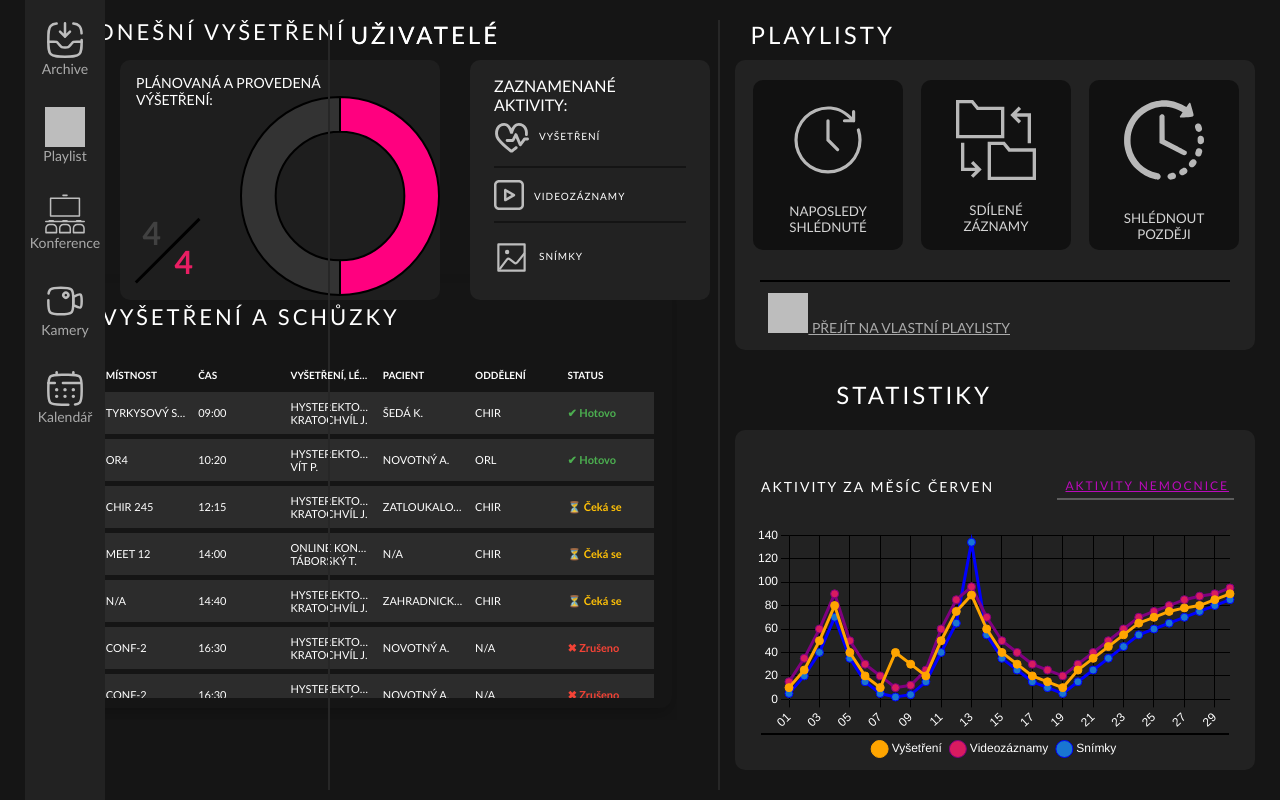
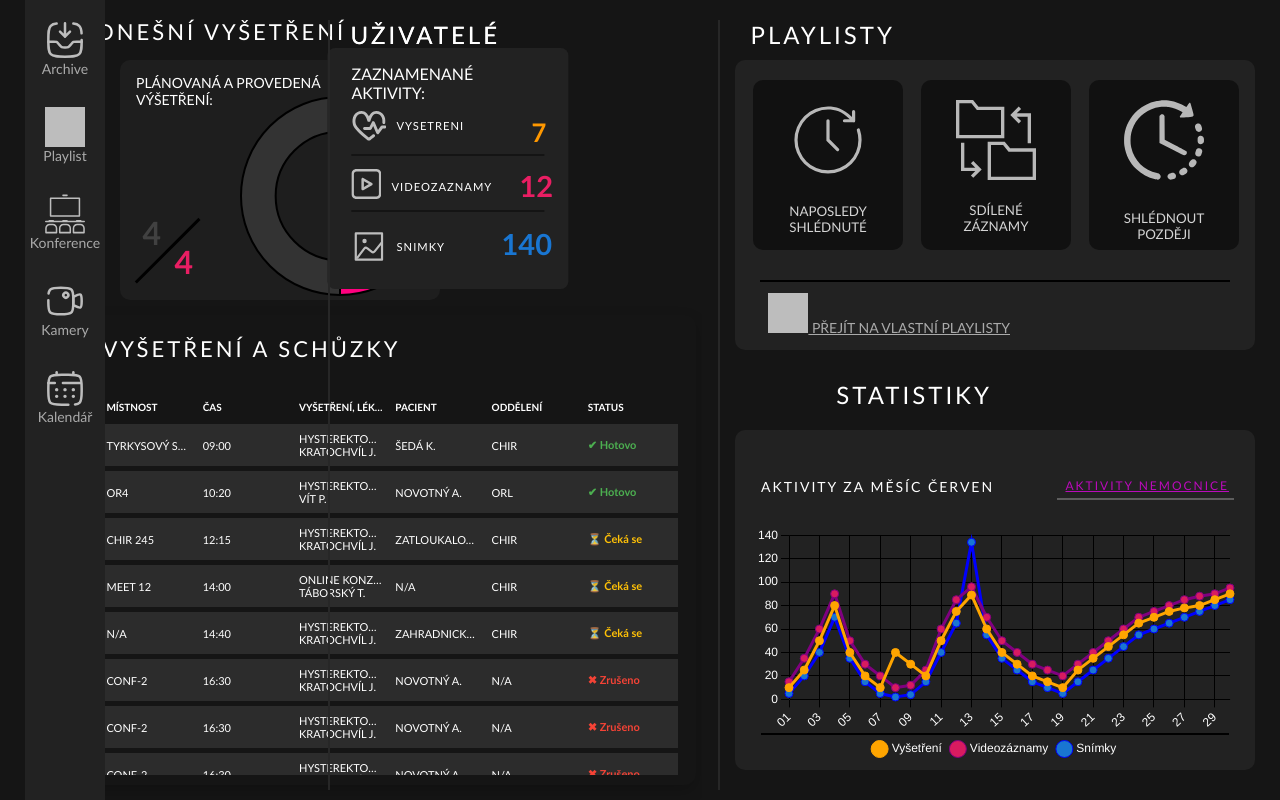
Before and after one commit to Shadowinger/Dashboard, an Angular app in the folder frontend/: page /table in a window 1280 px wide. Built offline with nearby package versions, Linux system fonts and the light colour scheme; no server answers; grey boxes are pictures that could not be loaded.

Commit message:
made some viewport adjustments and added new data into json file and made user form ts load data from it and display the numbers on the site

```diff
--- a/frontend/app/app.component.html
+++ b/frontend/app/app.component.html
@@ -1,14 +1,8 @@
-<head>
-  <title>Medirecord Dashboard</title>
-  <meta charset="UTF-8">
-  <meta name="viewport" content="width=device-width, initial-scale=1.0">
-</head>
-<body>
+
+
   <app-table></app-table>
   <app-chart></app-chart>
   <app-user-form></app-user-form>
   <app-dashboard></app-dashboard>
   <app-user-list></app-user-list>
   <app-line></app-line>
-
-</body>
--- a/frontend/app/components/table/table.component.css
+++ b/frontend/app/components/table/table.component.css
@@ -13,15 +13,15 @@ app-table{
 }
 
 .app-container {
-    width: 600px;
-    height: 450px;
+    width: 625px;
+    height: 500px;
     background-color: var(--bg-primary);
     display: flex;
     justify-content: center;
     align-items: center;
     overflow: hidden;
     position: absolute;
-    bottom: 10%;
+    bottom: 0%;
     left:6%;
 }
 
--- a/frontend/app/components/user-form/user-form.component.css
+++ b/frontend/app/components/user-form/user-form.component.css
@@ -1,7 +1,5 @@
-
-
 .todays-checkups{
-    font-size: 22px;  /* Make text larger */
+    font-size: 1.375rem;  /* Make text larger */
     font-weight: normal;  /* Make it bold */
     text-transform: uppercase;  /* Make it all caps if needed */
     letter-spacing: 3px;
@@ -11,49 +9,52 @@
     margin:10px;
 }
 
-
-
 .container-activities {
     position: fixed;
-    left:470px;
-    top:60px;
+    left: 35%;
+    top: 6vh;
+    transform: translateX(-50%);
     display: flex;
-    flex-direction: row;  /* Stack items vertically */
+    flex-direction: column;  /* Stack items vertically */
     justify-content: center; /* Center items vertically */
     align-items: center;  /* Center items horizontally */
     background-color: #222;  /* Dark background */
     color: white;
-    padding: 20px;
-    border-radius: 10px;
-    width: 200px;  /* Adjust width */
-    height: 200px; /* Adjust height */
+    padding: 2vw;
+    border-radius: 0.6vw;
+    width: 20vw;  /* Adjust width */
+    max-width: 190px;
+    height: auto; /* Adjust height */
+    min-height: 190px;
     margin: 0px;  /* Space from other elements */
 }
 
 .checkup-icon {
-    width: 35px;
-    height: 35px;
+    width: 10vw;
+    max-width: 35px;
+    height: auto;
     filter: grayscale(28%) brightness(0) invert(1); /* Convert to gray */
     opacity: 0.7; /* Adjust transparency */
 }
 
 .video-icon{
-    width: 30px;
-    height: 30px;
+    width: 10vw;
+    max-width: 30px;
+    height: auto;
     filter: grayscale(28%) brightness(0) invert(1); /* Convert to gray */
     opacity: 0.7; /* Adjust transparency */
 }
 
 .images-icon{
-    width: 35px;
-    height: 35px;
+    width: 10vw;
+    max-width: 35px;
+    height: auto;
     filter: grayscale(28%) brightness(0) invert(1); /* Convert to gray */
     opacity: 0.7; /* Adjust transparency */
-
 }
 
 .activities-text{
-    font-size: 10px;
+    font-size: 0.7rem;
     text-transform: uppercase;
     display: inline-block;
     letter-spacing: 1px;
@@ -66,8 +67,8 @@
     top:0%;
     left:10%;
     width: 40px;
+}
 
-}
 .checkup{
     position: absolute;
     top: 25%; /* Posune text dolů o 50 % výšky rodiče */
@@ -75,8 +76,8 @@
     border-bottom: 2px solid #141414; /* Černá čára */
     padding-bottom: 8px; /* Odstup od textu */
     width: 80%; /* Aby čára byla přes celý prvek */
+}
 
-}
 .video{
     position: absolute;
     top: 50%; /* Posune text dolů o 50 % výšky rodiče */
@@ -84,11 +85,96 @@
     border-bottom: 2px solid #141414; /* Černá čára */
     padding-bottom: 8px; /* Odstup od textu */
     width: 80%; /* Aby čára byla přes celý prvek */
+}
 
-}
 .images{
     position: absolute;
     top: 75%; /* Posune text dolů o 50 % výšky rodiče */
     left: 10%; /* Posune text doprava o 50 % šířky rodiče */
+}
 
+.yellow {
+    color: #ff9800; /* Oranžová */
+    font-size: 2vw;
+    font-weight: bold;
+    position: absolute;
+    bottom:15%;
+    left:180px;
 }
+
+.pink {
+    color: #e91e63; /* Růžová */
+    font-size: 2vw;
+    font-size: 29px;
+    font-weight: bold;
+    position: absolute;
+    bottom:15%;
+    left:168px;
+}
+
+.blue {
+    color: #1976d2; /* Modrá */
+    font-size: 2vw;
+    font-size: 29px;
+    font-weight: bold;
+    position: absolute;
+    bottom:15%;
+    left:150px;
+}
+
+@media (max-width: 768px) {
+    .container-activities {
+        width: 90vw;
+        padding: 4vw;
+    }
+
+    .checkup, .video, .images {
+        position: static;
+        width: 100%;
+        text-align: center;
+        padding-bottom: 10px;
+        border-bottom: 1px solid #141414;
+    }
+
+    .yellow, .pink, .blue {
+        font-size: 4vw;
+        position: static;
+        display: block;
+        margin: 5px auto;
+    }
+
+    .activities-text {
+        position: static;
+        display: block;
+        text-align: center;
+        margin-top: 5px;
+        font-size: 1.2rem;
+    }
+
+    .checkup-icon, .video-icon, .images-icon {
+        width: 8vw;
+        max-width: 30px;
+        display: block;
+        margin: 0 auto;
+    }
+}
+
+@media (max-width: 480px) {
+    .container-activities {
+        width: 95vw;
+        padding: 5vw;
+    }
+
+    .yellow, .pink, .blue {
+        font-size: 5vw;
+    }
+
+    .activities-text {
+        font-size: 1rem;
+    }
+
+    .checkup-icon, .video-icon, .images-icon {
+        width: 6vw;
+        max-width: 25px;
+    }
+}
--- a/frontend/app/components/user-form/user-form.component.html
+++ b/frontend/app/components/user-form/user-form.component.html
@@ -2,8 +2,20 @@
 
 <div class="container-activities">
     <p class="text-checkup">ZAZNAMENANÉ AKTIVITY:</p>
-    <div class="checkup"><img src="assets/Images/heart-rate-svgrepo-com.svg" alt="icon" class="checkup-icon"><p class="activities-text">VYŠETŘENÍ</p></div>
-    <div class="video"><img src="assets/Images/video-svgrepo-com.svg" alt="icon" class="video-icon"><p class="activities-text">VIDEOZÁZNAMY</p></div>
-    <div class="images"><img src="assets/Images/picture-svgrepo-com.svg" alt="icon" class="images-icon"><p class="activities-text">SNÍMKY</p></div>
+    <div class="checkup">
+        <img src="assets/Images/heart-rate-svgrepo-com.svg" alt="icon" class="checkup-icon">
+        <p class="activities-text">{{ savedData?.labels[0] }}</p>
+        <span class="yellow">{{ savedData?.values[0] }}</span>
+    </div>
+    <div class="video">
+        <img src="assets/Images/video-svgrepo-com.svg" alt="icon" class="video-icon">
+        <p class="activities-text">{{ savedData?.labels[1] }}</p>
+        <span class="pink">{{ savedData?.values[1] }}</span>
+    </div>
+    <div class="images">
+        <img src="assets/Images/picture-svgrepo-com.svg" alt="icon" class="images-icon">
+        <p class="activities-text">{{ savedData?.labels[2] }}</p>
+        <span class="blue">{{ savedData?.values[2] }}</span>
+    </div>
     <div class="separator3"></div>
 </div>
--- a/frontend/app/components/user-form/user-form.component.ts
+++ b/frontend/app/components/user-form/user-form.component.ts
@@ -1,10 +1,28 @@
-import { Component } from '@angular/core';
+import { Component, OnInit } from '@angular/core';
+import { HttpClient } from '@angular/common/http';
 
 @Component({
   standalone: true,
   selector: 'app-user-form',
   templateUrl: './user-form.component.html',
   styleUrls: ['./user-form.component.css']
+})
+export class UserFormComponent implements OnInit {
+  savedData: { labels: string[]; values: number[] } | null = null;
 
-})
-export class UserFormComponent {}
+  constructor(private http: HttpClient) {}
+
+  ngOnInit(): void {
+    this.loadSavedData();
+  }
+
+  loadSavedData(): void {
+    this.http.get<{ Saved: { labels: string[]; values: number[] } }>('/assets/data.json')
+      .subscribe(response => {
+        if (response?.Saved) {
+          this.savedData = response.Saved;
+        }
+        console.log(this.savedData);
+      });
+  }
+}
--- a/frontend/app/components/user-list/user-list.component.html
+++ b/frontend/app/components/user-list/user-list.component.html
@@ -1,3 +1,5 @@
 <h2 class="users-header">UŽIVATELÉ</h2>
 
 <div class="separator-2"></div>
+
+<div class="list-wrapper"></div>
--- a/frontend/src/assets/data.json
+++ b/frontend/src/assets/data.json
@@ -2,13 +2,8 @@
     "chart1": {
         "id": "chart1",
         "labels": ["Hotovo", "Zbývá"],
-        "values": [4, 4],
-        "data": [
-            { "label": "Jan", "series1": 10, "series2": 15, "series3": 8 },
-            { "label": "Feb", "series1": 20, "series2": 25, "series3": 18 },
-            { "label": "Mar", "series1": 30, "series2": 35, "series3": 28 },
-            { "label": "Apr", "series1": 40, "series2": 45, "series3": 38 }
-        ]
+        "values": [4, 4]
+
     },
     "chart2": {
         "id": "chart2",
@@ -147,8 +142,12 @@
                 "id": "123456/7890"
             },
             "department": null,
-            "status": "canceled"
+            "status": "done"
         }
 
-    ]
+    ],
+    "Saved":{
+        "labels":["vysetreni", "videozaznamy", "snimky" ],
+        "values":[7, 12, 140]
+    }
 }
--- a/frontend/src/styles.css
+++ b/frontend/src/styles.css
@@ -14,4 +14,5 @@ app-chart {
     position: absolute;
     width: 0;
     height: 0;
+
   }
```
